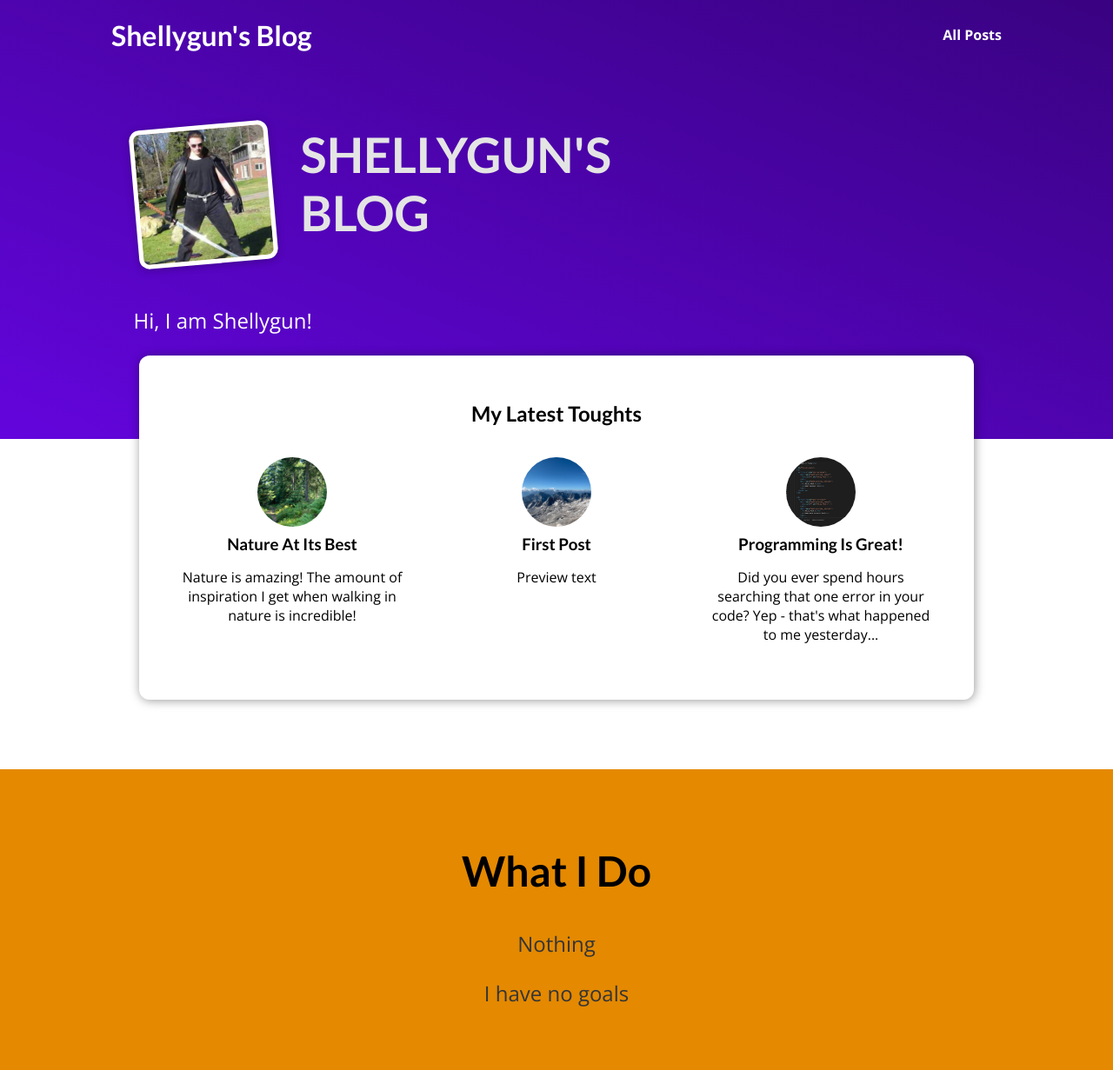
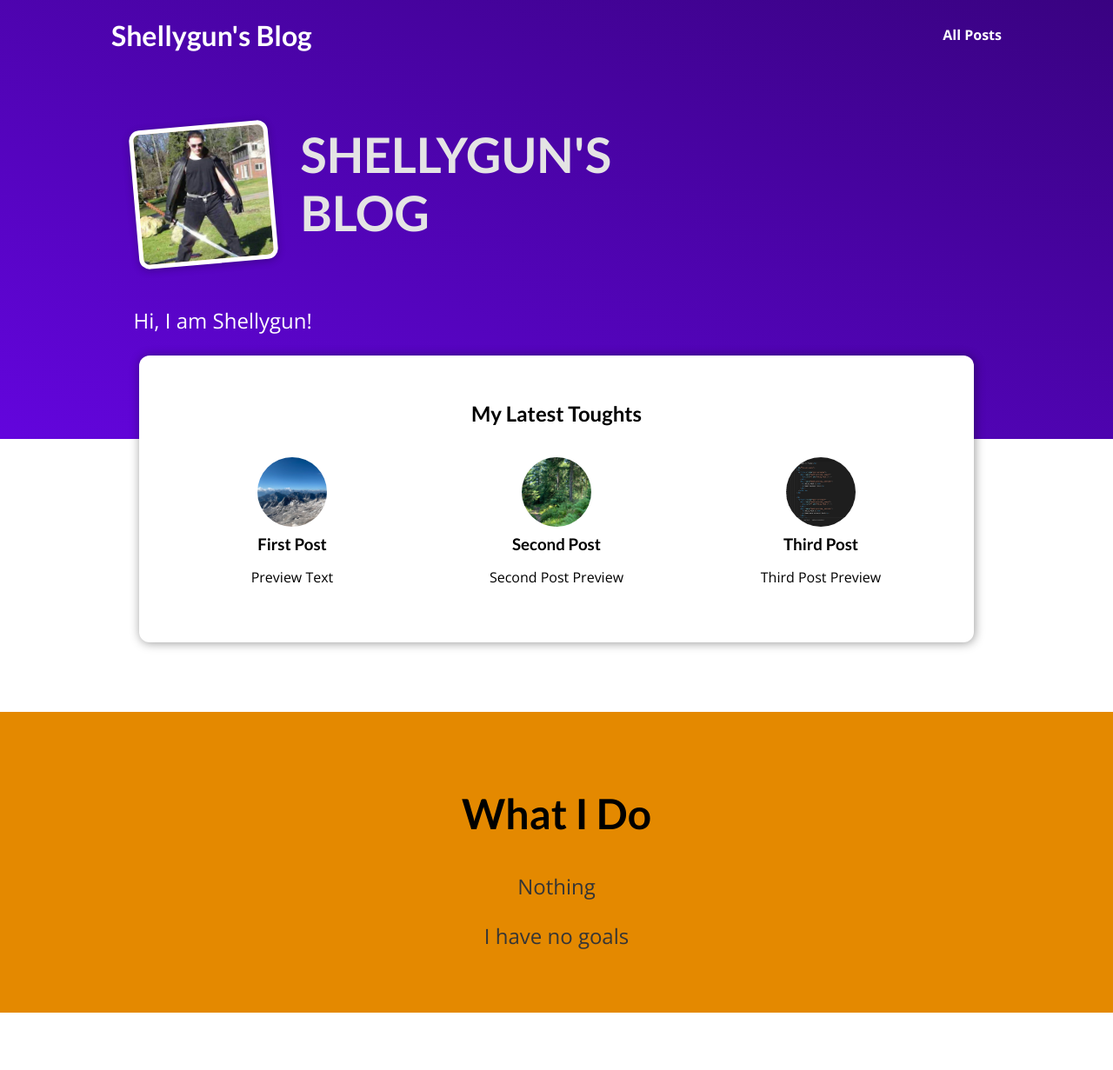
Before and after one commit to rotriff/django-blog, a Django app: page / in a window 1280 px wide. Shown: the whole page at 87% size. After the commit the page ends 1165 px from the top, so only its background shows below. Run offline with Django 4.2, Linux system fonts and the light colour scheme; data comes from the database, SQL or seed files in the repository.

Commit message:
replaced dummy data with actual db, changed views

```diff
--- a/blog/templates/blog/includes/post.html
+++ b/blog/templates/blog/includes/post.html
@@ -2,7 +2,7 @@
 <li>
     <article class="post">
         <a href="{% url "post-detail-page" post.slug %}">
-            <img src={% static "blog/images/"|add:post.image %} alt="{{post.title}}"/>
+            <img src={% static "blog/images/"|add:post.image_name %} alt="{{post.title}}"/>
             <div class="post__content">
                 <h3>{{ post.title }}</h3>
                 <p>{{post.excerpt}}</p>
--- a/blog/views.py
+++ b/blog/views.py
@@ -1,71 +1,8 @@
 from datetime import date
 from django.shortcuts import render
+from .models import Post
 
 all_posts = [
-    {
-        "slug": "first-post",
-        "image": "mountains.jpg",
-        "author": "Shellygun",
-        "date": date(2022, 2, 24),
-        "title": "First Post",
-        "excerpt": "Preview text",
-        "content":
-        """
-        Lorem ipsum dolor sit amet consectetur adipisicing elit. Repudiandae blanditiis
-        beatae error consequuntur cum dolor quod maiores unde quisquam, at pariatur veritatis
-        quam natus quaerat, consequatur laboriosam laudantium fuga debitis.
-
-        Lorem ipsum dolor sit amet consectetur adipisicing elit. Repudiandae blanditiis
-        beatae error consequuntur cum dolor quod maiores unde quisquam, at pariatur veritatis
-        quam natus quaerat, consequatur laboriosam laudantium fuga debitis.
-
-        Lorem ipsum dolor sit amet consectetur adipisicing elit. Repudiandae blanditiis
-        beatae error consequuntur cum dolor quod maiores unde quisquam, at pariatur veritatis
-        quam natus quaerat, consequatur laboriosam laudantium fuga debitis.
-        """
-    },
-    {
-        "slug": "programming-is-fun",
-        "image": "coding.jpg",
-        "author": "Maximilian",
-        "date": date(2022, 3, 10),
-        "title": "Programming Is Great!",
-        "excerpt": "Did you ever spend hours searching that one error in your code? Yep - that's what happened to me yesterday...",
-        "content": """
-          Lorem ipsum dolor sit amet consectetur adipisicing elit. Officiis nobis
-          aperiam est praesentium, quos iste consequuntur omnis exercitationem quam
-          velit labore vero culpa ad mollitia? Quis architecto ipsam nemo. Odio.
-
-          Lorem ipsum dolor sit amet consectetur adipisicing elit. Officiis nobis
-          aperiam est praesentium, quos iste consequuntur omnis exercitationem quam
-          velit labore vero culpa ad mollitia? Quis architecto ipsam nemo. Odio.
-
-          Lorem ipsum dolor sit amet consectetur adipisicing elit. Officiis nobis
-          aperiam est praesentium, quos iste consequuntur omnis exercitationem quam
-          velit labore vero culpa ad mollitia? Quis architecto ipsam nemo. Odio.
-        """
-    },
-    {
-        "slug": "into-the-woods",
-        "image": "woods.jpg",
-        "author": "Maximilian",
-        "date": date(2020, 8, 5),
-        "title": "Nature At Its Best",
-        "excerpt": "Nature is amazing! The amount of inspiration I get when walking in nature is incredible!",
-        "content": """
-          Lorem ipsum dolor sit amet consectetur adipisicing elit. Officiis nobis
-          aperiam est praesentium, quos iste consequuntur omnis exercitationem quam
-          velit labore vero culpa ad mollitia? Quis architecto ipsam nemo. Odio.
-
-          Lorem ipsum dolor sit amet consectetur adipisicing elit. Officiis nobis
-          aperiam est praesentium, quos iste consequuntur omnis exercitationem quam
-          velit labore vero culpa ad mollitia? Quis architecto ipsam nemo. Odio.
-
-          Lorem ipsum dolor sit amet consectetur adipisicing elit. Officiis nobis
-          aperiam est praesentium, quos iste consequuntur omnis exercitationem quam
-          velit labore vero culpa ad mollitia? Quis architecto ipsam nemo. Odio.
-        """
-    }
 
 ]
 
@@ -76,8 +13,7 @@ def get_date(post):
 
 
 def starting_page(request):
-    sorted_posts = sorted(all_posts, key=get_date)
-    latest_posts = sorted_posts[-3:]
+    latest_posts = Post.objects.all().order_by("-date")[:3]
     return render(request, "blog/index.html", {
         "posts": latest_posts
     })
```
